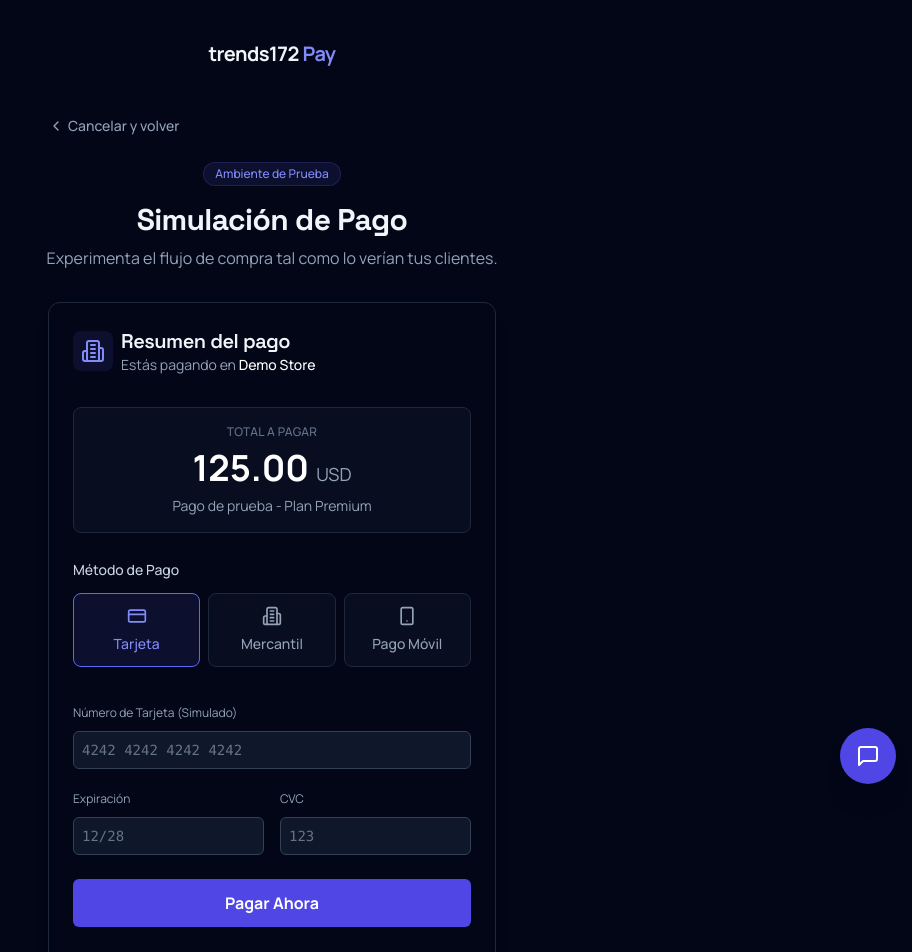
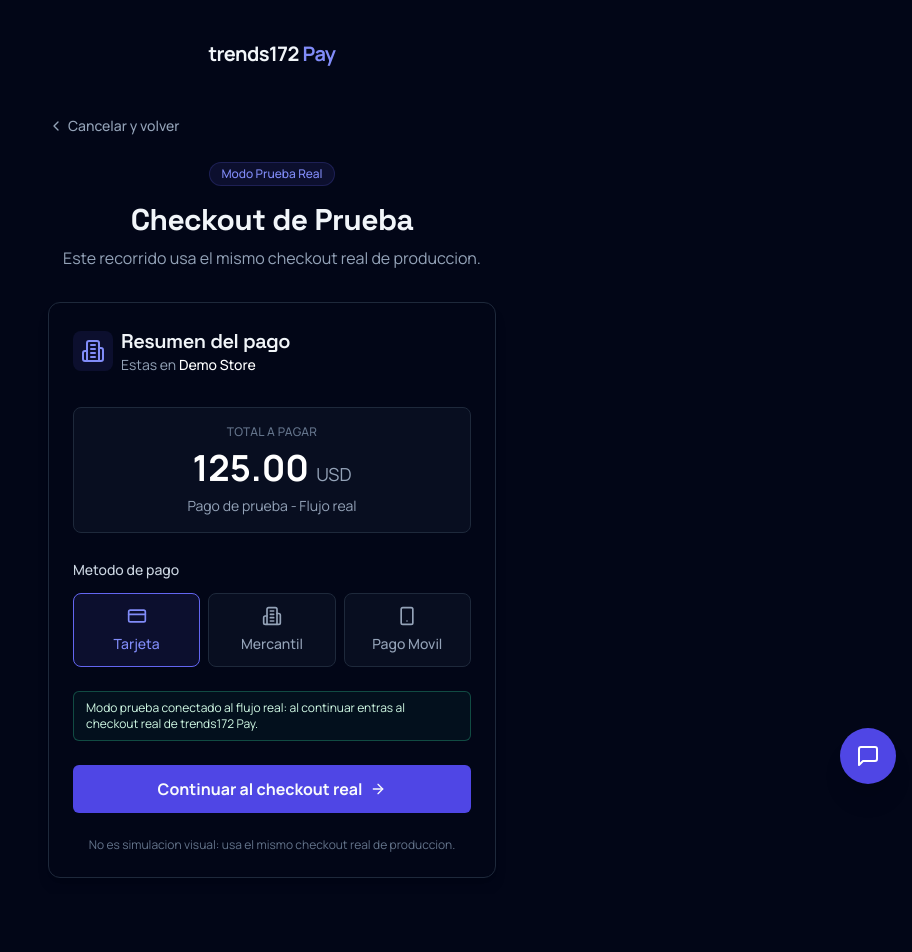
Before and after one commit to Guntherdrb30/Trends172Pay, a Next.js app: page /pay/demo in a window 1280 px wide. Shown: the top 952 px of the page, without its empty margins (368-1280 px from the left). After the commit the page ends 894 px from the top, so only its background shows below. Built offline with nearby package versions, Linux system fonts and the light colour scheme.

Commit message:
feat(demo): make trial mode use real checkout flow

```diff
--- a/app/pay/demo/page.tsx
+++ b/app/pay/demo/page.tsx
@@ -5,8 +5,8 @@
 
 export default function DemoPage() {
   return (
-        <div className="flex flex-col items-center justify-center w-full">
-            <div className="w-full max-w-md mb-4">
+    <div className="flex w-full flex-col items-center justify-center">
+      <div className="mb-4 w-full max-w-md">
         <Link href="/">
           <Button variant="ghost" className="pl-0 text-slate-400 hover:text-white">
             <ChevronLeft className="mr-1 h-4 w-4" /> Cancelar y volver
@@ -15,12 +15,15 @@
       </div>
 
       <div className="mb-8 text-center">
-                <span className="inline-flex items-center rounded-full bg-indigo-500/10 px-3 py-1 text-xs font-medium text-indigo-400 mb-4 ring-1 ring-inset ring-indigo-500/20">
-                    Ambiente de Prueba
+        <span className="mb-4 inline-flex items-center rounded-full bg-indigo-500/10 px-3 py-1 text-xs font-medium text-indigo-400 ring-1 ring-inset ring-indigo-500/20">
+          Modo Prueba Real
         </span>
-                <h1 className="text-3xl font-bold text-slate-100">Simulación de Pago</h1>
-                <p className="text-slate-400 mt-2">Experimenta el flujo de compra tal como lo verían tus clientes.</p>
+        <h1 className="text-3xl font-bold text-slate-100">Checkout de Prueba</h1>
+        <p className="mt-2 text-slate-400">
+          Este recorrido usa el mismo checkout real de produccion.
+        </p>
       </div>
+
       <CheckoutDemo />
     </div>
   );
--- a/components/CheckoutDemo.tsx
+++ b/components/CheckoutDemo.tsx
@@ -10,154 +10,159 @@
 } from "@/components/ui/card";
 import { Button } from "@/components/ui/button";
 import { Alert } from "@/components/ui/alert";
-import { CreditCard, Smartphone, Building2 } from "lucide-react";
+import { CreditCard, Smartphone, Building2, ArrowRight } from "lucide-react";
+
+type DemoSessionResponse = {
+  checkoutUrl?: string;
+  error?: string;
+};
 
 export function CheckoutDemo() {
-    const [loading, setLoading] = useState<boolean>(false);
+  const [loading, setLoading] = useState(false);
   const [error, setError] = useState<string | null>(null);
-    const [paymentMethod, setPaymentMethod] = useState<"card" | "mobile" | "bank">("card");
+  const [paymentMethod, setPaymentMethod] = useState<"card" | "mobile" | "bank">(
+    "card"
+  );
 
-    // Mock Data
-    const amount = 125.00;
+  const amount = 125;
   const currency = "USD";
   const merchantName = "Demo Store";
-    const description = "Pago de prueba - Plan Premium";
+  const description = "Pago de prueba - Flujo real";
 
-    const handlePayment = async () => {
+  async function handlePayment() {
     setLoading(true);
     setError(null);
 
-        // Simulate network delay
-        setTimeout(() => {
-            // Redirigir a vista de Revisión (Review) para confirmar comisión
-            const methodLabel = paymentMethod === 'card' ? 'Tarjeta' : paymentMethod === 'mobile' ? 'Pago Móvil' : 'Banco Mercantil';
-            window.location.href = `/pay/demo/review?amount=${amount}&method=${encodeURIComponent(methodLabel)}&description=${encodeURIComponent(description)}`;
-        }, 1500);
-    };
+    try {
+      const methodLabel =
+        paymentMethod === "card"
+          ? "Tarjeta"
+          : paymentMethod === "mobile"
+            ? "Pago Movil"
+            : "Banco Mercantil";
+
+      const response = await fetch("/api/public/installation-demo", {
+        method: "POST",
+        headers: {
+          "Content-Type": "application/json"
+        },
+        body: JSON.stringify({
+          amount,
+          currency,
+          description: `${description} (${methodLabel})`,
+          customerName: "Cliente Demo",
+          customerEmail: "cliente-demo@trends172.com"
+        })
+      });
+
+      const payload = (await response.json().catch(() => null)) as
+        | DemoSessionResponse
+        | null;
+
+      if (!response.ok || !payload?.checkoutUrl) {
+        throw new Error(payload?.error || "No se pudo crear checkout de prueba.");
+      }
+
+      // Importante: esto abre el mismo checkout real usado en produccion.
+      window.location.href = payload.checkoutUrl;
+    } catch (e) {
+      console.error("Error creating real demo checkout:", e);
+      setError(
+        e instanceof Error
+          ? e.message
+          : "Error inesperado al iniciar el checkout de prueba."
+      );
+      setLoading(false);
+    }
+  }
 
   return (
-        <Card className="w-full max-w-md mx-auto border-slate-800 bg-slate-950">
+    <Card className="mx-auto w-full max-w-md border-slate-800 bg-slate-950">
       <CardHeader>
-                <div className="flex items-center gap-2 mb-2">
-                    <div className="bg-indigo-500/10 p-2 rounded-lg">
-                        <Building2 className="w-6 h-6 text-indigo-400" />
+        <div className="mb-2 flex items-center gap-2">
+          <div className="rounded-lg bg-indigo-500/10 p-2">
+            <Building2 className="h-6 w-6 text-indigo-400" />
           </div>
           <div>
             <CardTitle className="text-xl">Resumen del pago</CardTitle>
             <CardDescription className="text-slate-400">
-                            Estás pagando en <span className="font-medium text-white">{merchantName}</span>
+              Estas en <span className="font-medium text-white">{merchantName}</span>
             </CardDescription>
           </div>
         </div>
       </CardHeader>
       <CardContent className="space-y-6">
-
-                <div className="text-center py-4 bg-slate-900/50 rounded-lg border border-slate-800">
-                    <p className="text-xs uppercase tracking-wide text-slate-500 font-medium">
+        <div className="rounded-lg border border-slate-800 bg-slate-900/50 py-4 text-center">
+          <p className="text-xs font-medium uppercase tracking-wide text-slate-500">
             Total a pagar
           </p>
           <p className="mt-2 text-4xl font-bold text-white">
-                        {amount.toFixed(2)} <span className="text-lg font-normal text-slate-400">{currency}</span>
+            {amount.toFixed(2)}{" "}
+            <span className="text-lg font-normal text-slate-400">{currency}</span>
           </p>
-                    <p className="text-sm text-slate-400 mt-2">{description}</p>
+          <p className="mt-2 text-sm text-slate-400">{description}</p>
         </div>
 
         <div className="space-y-3">
-                    <label className="text-sm font-medium text-slate-300">Método de Pago</label>
+          <label className="text-sm font-medium text-slate-300">Metodo de pago</label>
           <div className="grid grid-cols-3 gap-2">
             <button
               onClick={() => setPaymentMethod("card")}
-                            className={`flex flex-col items-center justify-center gap-2 rounded-lg border p-3 text-sm font-medium transition-all ${paymentMethod === "card"
+              className={`flex flex-col items-center justify-center gap-2 rounded-lg border p-3 text-sm font-medium transition-all ${
+                paymentMethod === "card"
                   ? "border-indigo-500 bg-indigo-500/10 text-indigo-400"
                   : "border-slate-800 bg-slate-900/50 text-slate-400 hover:border-slate-700 hover:bg-slate-800"
               }`}
             >
-                            <CreditCard className="w-5 h-5" />
+              <CreditCard className="h-5 w-5" />
               Tarjeta
             </button>
             <button
               onClick={() => setPaymentMethod("bank")}
-                            className={`flex flex-col items-center justify-center gap-2 rounded-lg border p-3 text-sm font-medium transition-all ${paymentMethod === "bank"
+              className={`flex flex-col items-center justify-center gap-2 rounded-lg border p-3 text-sm font-medium transition-all ${
+                paymentMethod === "bank"
                   ? "border-blue-500 bg-blue-500/10 text-blue-400"
                   : "border-slate-800 bg-slate-900/50 text-slate-400 hover:border-slate-700 hover:bg-slate-800"
               }`}
             >
-                            <Building2 className="w-5 h-5" />
+              <Building2 className="h-5 w-5" />
               Mercantil
             </button>
             <button
               onClick={() => setPaymentMethod("mobile")}
-                            className={`flex flex-col items-center justify-center gap-2 rounded-lg border p-3 text-sm font-medium transition-all ${paymentMethod === "mobile"
+              className={`flex flex-col items-center justify-center gap-2 rounded-lg border p-3 text-sm font-medium transition-all ${
+                paymentMethod === "mobile"
                   ? "border-emerald-500 bg-emerald-500/10 text-emerald-400"
                   : "border-slate-800 bg-slate-900/50 text-slate-400 hover:border-slate-700 hover:bg-slate-800"
               }`}
             >
-                            <Smartphone className="w-5 h-5" />
-                            Pago Móvil
+              <Smartphone className="h-5 w-5" />
+              Pago Movil
             </button>
           </div>
         </div>
 
-                {/* Dynamic Fields based on method */}
-                <div className="pt-2">
-                    {paymentMethod === 'card' && (
-                        <div className="space-y-4 animate-in fade-in slide-in-from-top-2">
-                            <div className="space-y-2">
-                                <label className="text-xs text-slate-400">Número de Tarjeta (Simulado)</label>
-                                <div className="bg-slate-900 border border-slate-700 rounded-md p-2 text-slate-500 font-mono text-sm">
-                                    4242 4242 4242 4242
-                                </div>
-                            </div>
-                            <div className="grid grid-cols-2 gap-4">
-                                <div className="space-y-2">
-                                    <label className="text-xs text-slate-400">Expiración</label>
-                                    <div className="bg-slate-900 border border-slate-700 rounded-md p-2 text-slate-500 font-mono text-sm">
-                                        12/28
-                                    </div>
-                                </div>
-                                <div className="space-y-2">
-                                    <label className="text-xs text-slate-400">CVC</label>
-                                    <div className="bg-slate-900 border border-slate-700 rounded-md p-2 text-slate-500 font-mono text-sm">
-                                        123
-                                    </div>
-                                </div>
-                            </div>
-                        </div>
-                    )}
-                    {paymentMethod === 'mobile' && (
-                        <div className="p-4 bg-slate-900/50 rounded-lg border border-slate-800 text-center animate-in fade-in slide-in-from-top-2">
-                            <p className="text-sm text-slate-300">
-                                En el entorno real, aquí aparecerían los datos para realizar el Pago Móvil o el formulario C2P.
-                            </p>
-                        </div>
-                    )}
-                    {paymentMethod === 'bank' && (
-                        <div className="p-4 bg-blue-900/10 rounded-lg border border-blue-900/30 text-center animate-in fade-in slide-in-from-top-2">
-                            <p className="text-sm text-blue-300">
-                                Redirigiendo al portal seguro del Banco Mercantil...
-                            </p>
-                        </div>
-                    )}
+        <div className="rounded-md border border-emerald-400/30 bg-emerald-400/5 px-3 py-2 text-xs text-emerald-100">
+          Modo prueba conectado al flujo real: al continuar entras al checkout real de
+          trends172 Pay.
         </div>
 
+        {error ? <Alert>{error}</Alert> : null}
 
         <Button
-                    className={`w-full font-bold h-12 text-base transition-all ${paymentMethod === 'bank' ? 'bg-[#0047BA] hover:bg-[#00358a] text-white' :
-                        paymentMethod === 'mobile' ? 'bg-emerald-600 hover:bg-emerald-700 text-white' :
-                            'bg-indigo-600 hover:bg-indigo-700 text-white'
-                        }`}
+          className="h-12 w-full text-base font-bold"
           disabled={loading}
           onClick={handlePayment}
         >
-                    {loading ? "Procesando Demo..." : paymentMethod === 'bank' ? "Ir al Banco" : "Pagar Ahora"}
+          {loading ? "Abriendo checkout real..." : "Continuar al checkout real"}
+          <ArrowRight className="ml-2 h-4 w-4" />
         </Button>
 
         <div className="text-center">
           <p className="text-xs text-slate-500">
-                        Modo de Demostración • No se realizarán cargos reales
+            No es simulacion visual: usa el mismo checkout real de produccion.
           </p>
         </div>
-
       </CardContent>
     </Card>
   );
--- a/components/public/ClientJourneyExperience.tsx
+++ b/components/public/ClientJourneyExperience.tsx
@@ -251,7 +251,7 @@
           <Bot className="h-8 w-8 text-amber-300" />
           <h3 className="mt-4 text-xl font-bold text-white">2. Prueba real guiada</h3>
           <p className="mt-2 text-sm text-slate-300">
-            Abres el modo demo, simulas un pago y confirmas el recorrido real.
+            Abres el modo prueba y recorres el mismo checkout real que vera tu cliente.
           </p>
           <Button
             className="mt-4 bg-amber-300 text-slate-950 hover:bg-amber-200"
```
Lines whose indentation alone changed are shown as unchanged.
